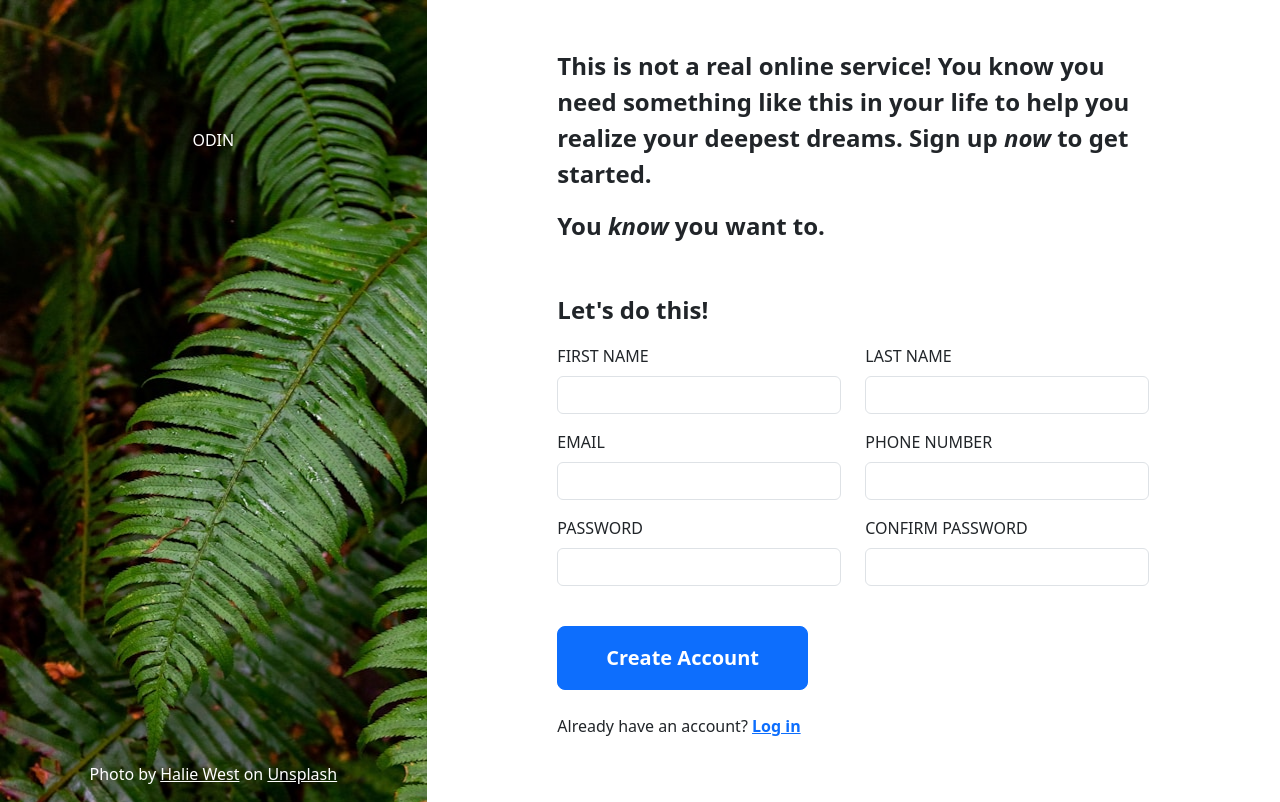
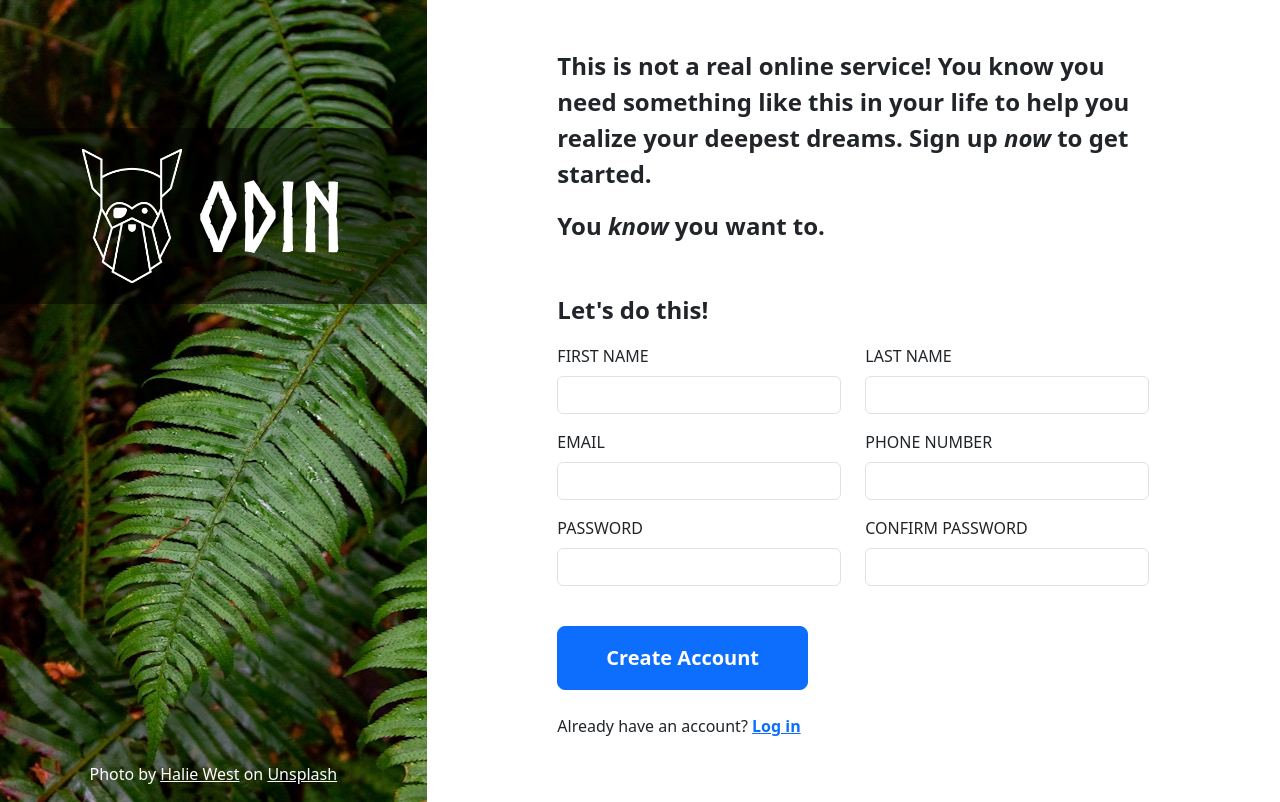
Before and after one commit to joshjavier/top-signup-form, a plain HTML site: page index.html in a window 1280 px wide. Drawn offline with nearby package versions, Linux system fonts and the light colour scheme.

Commit message:
Style logo

```diff
--- a/index.html
+++ b/index.html
@@ -14,7 +14,10 @@
   <main class="container-fluid min-vh-100">
     <div class="row min-vh-100">
       <div class="banner col-lg-4">
-        <div class="logo">ODIN</div>
+        <div class="logo">
+          <img src="/assets/odin-lined.png" alt="" width="100">
+          <span>ODIN</span>
+        </div>
         <p class="attribution">
           Photo by <a href="https://unsplash.com/@haliewestphoto?utm_content=creditCopyText&utm_medium=referral&utm_source=unsplash">Halie West</a> on <a href="https://unsplash.com/photos/green-leaf-plant-in-close-up-photography-25xggax4bSA?utm_content=creditCopyText&utm_medium=referral&utm_source=unsplash">Unsplash</a>
         </p>
--- a/style.css
+++ b/style.css
@@ -1,3 +1,11 @@
+@font-face {
+  font-display: swap;
+  font-family: 'Norse';
+  font-style: normal;
+  font-weight: 700;
+  src: url('/assets/Norse-Bold.otf') format('opentype');
+}
+
 .banner {
   background-color: #202f06;
   background-image: url('/assets/halie-west-25xggax4bSA-unsplash.jpg');
@@ -6,13 +14,24 @@
   flex-direction: column;
   align-items: center;
   justify-content: space-between;
+  padding-inline: 0;
 
   & a {
     color: inherit;
   }
 
-  > :first-child {
+  > .logo {
     margin-block: 10vmax;
+    font-family: Norse, sans-serif;
+    font-weight: 700;
+    font-size: 6rem;
+    display: flex;
+    align-items: center;
+    justify-content: center;
+    gap: 1rem;
+    background-color: hsl(0 0% 0% / 50%);
+    align-self: stretch;
+    padding-block: 1rem;
   }
 }
 
```
Also changed, not shown: assets/Norse-Bold.otf (added), assets/odin-lined.png (added).
